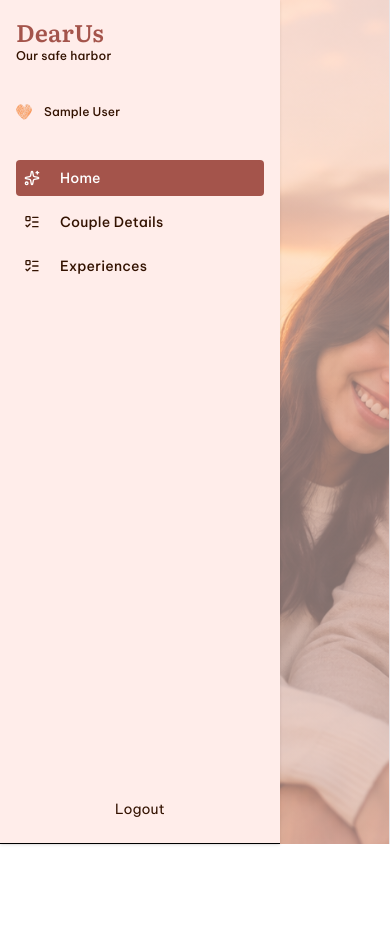
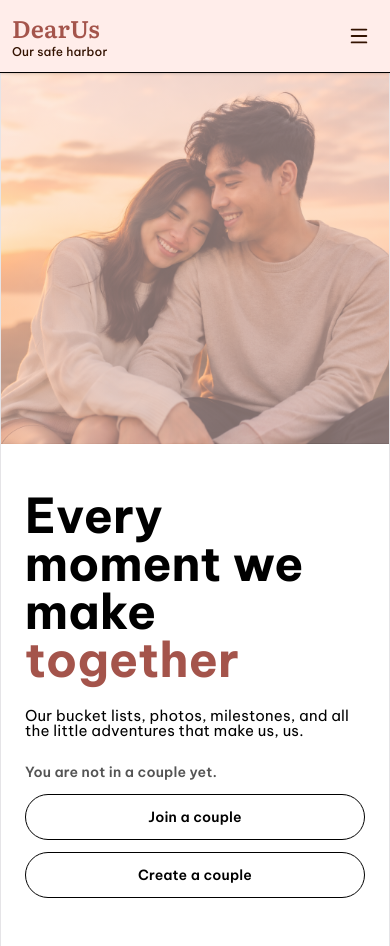
Before and after one commit to jokserpokser/dearUs-app, a React (Vite) app in the folder frontend/: page /dashboard in a window 390 px wide. Before the commit the page ends 844 px from the top, so only its background shows below. Built offline with nearby package versions, Linux system fonts and the light colour scheme; sample sign-in values are in the browser's storage; a web font is replaced by a local one.

Commit message:
feat: enhance Navbar and Dashboard layout, improve responsiveness and accessibility

```diff
--- a/frontend/src/components/Navbar.tsx
+++ b/frontend/src/components/Navbar.tsx
@@ -1,43 +1,62 @@
 import { NavLink } from "react-router-dom";
 import { useAuth } from "../context/AuthContext";
-import { Sparkles, ListTodo } from "lucide-react";
+import { Menu, Sparkles, ListTodo, X, BookHeart } from "lucide-react";
 import heartIcon from "../assets/icons/drawn-heart-icon.png";
+import { useState } from "react";
 
 export const Navbar = () => {
   const { user, logout } = useAuth();
   const homeTarget = user ? "/dashboard" : "/";
+  const [isMenuOpen, setIsMenuOpen] = useState(false);
+  const closeMenu = () => setIsMenuOpen(false);
 
   return (
     <nav
       aria-label="Main navigation"
-      className="fixed top-0 left-0 z-50 border-b bg-[#FFEDEA] border-black h-full flex flex-col p-4 w-70 gap-10 shadow-sm"
+      className="fixed left-0 top-0 z-50 flex w-full flex-col border-b border-black bg-[#FFEDEA] p-3 shadow-sm md:h-full md:w-70 md:gap-10 md:p-4"
     >
-      <div className="flex flex-col text-start">
+      <div className="flex items-center justify-between text-start md:block">
+        <div className="flex flex-col">
           <span
-          className="text-[#a4544b] font-semibold text-2xl"
+            className="text-2xl font-semibold text-[#a4544b]"
             style={{ fontFamily: "Literata" }}
           >
             DearUs
           </span>
-        <span className="text-[#331200] font-medium text-xs">
+          <span className="text-xs font-medium text-[#331200]">
             Our safe harbor
           </span>
-        <span className="flex text-[#331200] font-medium text-xs mt-10 justify-start items-center gap-1">
+        </div>
+        <button
+          type="button"
+          aria-label={
+            isMenuOpen ? "Close navigation menu" : "Open navigation menu"
+          }
+          aria-expanded={isMenuOpen}
+          className="rounded p-2 text-[#331200] md:hidden"
+          onClick={() => setIsMenuOpen((isOpen) => !isOpen)}
+        >
+          {isMenuOpen ? <X size={22} /> : <Menu size={22} />}
+        </button>
+        <span className="mt-3 hidden items-center gap-1 text-xs font-medium text-[#331200] md:mt-10 md:flex md:justify-start">
           <img
             src={heartIcon}
             alt="heart"
-            className="w-4 h-4 inline-block mr-2"
+            className="mr-2 inline-block h-4 w-4"
           />
           {user?.name}
         </span>
       </div>
 
-      <div className="flex flex-col gap-2 items-start h-full">
+      <div
+        className={`${isMenuOpen ? "flex" : "hidden"} absolute left-0 top-full w-full flex-col gap-2 border-b border-black bg-[#FFEDEA] p-3 md:static md:flex md:h-full md:w-auto md:border-0 md:bg-transparent md:p-0`}
+      >
         <NavLink
           to={homeTarget}
           aria-label="Go to home"
+          onClick={closeMenu}
           className={({ isActive }) =>
-            `flex flex-row text-[#331200] w-full font-medium text-sm hover:cursor-pointer gap-5 items-center justify-start transition-all duration-300 p-2 rounded ${
+            `flex w-full flex-row items-center justify-start gap-5 rounded p-2 text-sm font-medium text-[#331200] transition-all duration-300 hover:cursor-pointer ${
               isActive
                 ? "bg-[#A4544B] text-white"
                 : "hover:bg-[#A4544B] hover:text-white"
@@ -50,23 +69,25 @@ export const Navbar = () => {
         <NavLink
           to="/manage-couple"
           aria-label="Go to Manage Couple"
+          onClick={closeMenu}
           className={({ isActive }) =>
-            `flex flex-row text-[#331200] w-full font-medium text-sm hover:cursor-pointer gap-5 items-center justify-start transition-all duration-200 p-2 rounded ${
+            `flex w-full flex-row items-center justify-start gap-5 rounded p-2 text-sm font-medium text-[#331200] transition-all duration-200 hover:cursor-pointer ${
               isActive
                 ? "bg-[#A4544B] text-white"
                 : "hover:bg-[#A4544B] hover:text-white"
             }`
           }
         >
-          <ListTodo size={16} />
+          <BookHeart size={16} />
           Couple Details
         </NavLink>
 
         <NavLink
           to="/experiences"
           aria-label="Go to experiences"
+          onClick={closeMenu}
           className={({ isActive }) =>
-            `flex flex-row text-[#331200] w-full font-medium text-sm hover:cursor-pointer gap-5 items-center justify-start transition-all duration-200 p-2 rounded ${
+            `flex w-full flex-row items-center justify-start gap-5 rounded p-2 text-sm font-medium text-[#331200] transition-all duration-200 hover:cursor-pointer ${
               isActive
                 ? "bg-[#A4544B] text-white"
                 : "hover:bg-[#A4544B] hover:text-white"
@@ -76,13 +97,17 @@ export const Navbar = () => {
           <ListTodo size={16} />
           Experiences
         </NavLink>
-      </div>
-      <span
-        className="text-sm text-[#331200] hover:cursor-pointer hover:bg-[#A4544B] hover:text-white transition-all duration-300 p-2 rounded"
-        onClick={logout}
+        <button
+          type="button"
+          className="rounded p-2 text-left text-sm text-[#331200] transition-all duration-300 hover:cursor-pointer hover:bg-[#A4544B] hover:text-white md:mt-auto"
+          onClick={() => {
+            closeMenu();
+            logout();
+          }}
         >
           Logout
-      </span>
+        </button>
+      </div>
     </nav>
   );
 };
--- a/frontend/src/pages/Dashboard.tsx
+++ b/frontend/src/pages/Dashboard.tsx
@@ -9,9 +9,10 @@ export const Dashboard = () => {
   return (
     <>
       <Navbar />
-      <div className="min-h-screen ml-69 flex items-center bg-white overflow-y-auto">
-        <div className="flex-1 min-w-0 h-screen flex flex-col items-center text-center justify-center">
-          <div className="flex flex-col gap-6 items-center text-7xl max-w-175 w-[60%] text-start">
+      <div className="min-h-screen overflow-y-auto bg-white pt-16 md:ml-69 md:pt-0">
+        <div className="flex min-h-screen flex-col items-stretch lg:flex-row lg:items-center">
+          <div className="order-2 flex min-h-[55svh] w-full min-w-0 flex-1 flex-col items-center justify-center px-6 py-12 text-center lg:order-2 lg:h-screen lg:w-auto lg:px-0 lg:py-0">
+            <div className="flex w-full max-w-175 flex-col items-center gap-6 text-start text-5xl sm:text-6xl lg:w-[60%] lg:text-7xl">
               <span className="font-bold text-black">
                 Every moment we make{" "}
                 <span className="text-[#a4544b]">together</span>
@@ -43,7 +44,7 @@ export const Dashboard = () => {
             </div>
           </div>
           <div
-          className="flex-none w-[70%] min-w-[320px] flex flex-col justify-center h-screen z-10 items-center"
+            className="order-1 z-10 flex min-h-[45svh] w-full flex-none flex-col items-center justify-center lg:order-1 lg:h-screen lg:w-[70%]"
             style={{
               backgroundImage:
                 "linear-gradient(rgba(255, 218, 213, 0.5), rgba(255, 218, 213, 0.5)), url(/src/assets/images/CoupleBG.png)",
@@ -52,6 +53,7 @@ export const Dashboard = () => {
             }}
           ></div>
         </div>
+      </div>
     </>
   );
 };
--- a/frontend/src/pages/Experiences.tsx
+++ b/frontend/src/pages/Experiences.tsx
@@ -58,7 +58,7 @@ export const Experiences = () => {
           }}
         />
       )}
-      <div className="bg-[#fff6f4] h-screen ml-69">
+      <div className="min-h-screen bg-[#fff6f4] pt-16 md:ml-69 md:pt-0">
         <div
           className="flex flex-row bg-[#FFEDEA] text-[#a4544b] font-semibold text-xl p-4 text-left justify-between items-center px-10"
           style={{ fontFamily: "Literata" }}
--- a/frontend/src/pages/Home.tsx
+++ b/frontend/src/pages/Home.tsx
@@ -6,9 +6,9 @@ export const Home = () => {
 
   return (
     <>
-      <div className="fixed inset-0 flex items-center bg-white">
-        <div className="flex-1 min-w-0 h-full flex flex-col justify-center items-center text-center overflow-hidden">
-          <div className="flex gap-3 items-center text-7xl max-w-175 ">
+      <div className="fixed inset-0 flex flex-col items-center overflow-y-auto bg-white lg:flex-row">
+        <div className="flex min-h-[48svh] w-full min-w-0 flex-col items-center justify-center overflow-hidden px-6 py-12 text-center lg:h-full lg:w-1/2 lg:py-0">
+          <div className="flex max-w-175 items-center gap-3 text-5xl sm:text-6xl lg:text-7xl">
             <span className="font-bold text-black">
               Every moment we make{" "}
               <span className="text-[#a4544b]">together</span>
@@ -16,17 +16,14 @@ export const Home = () => {
           </div>
         </div>
 
-        <div className="flex-none w-[50%] min-w-[320px] flex flex-col justify-center h-full z-10 items-center">
-          <div className="flex flex-col gap-3 items-center">
-            <span className="mt-4 text-black text-base max-w-md text-[24.5px]">
+        <div className="z-10 flex min-h-[52svh] w-full min-w-0 flex-none flex-col items-center justify-center px-6 pb-12 lg:h-full lg:w-1/2 lg:px-8 lg:pb-0">
+          <div className="flex w-full max-w-md flex-col items-center gap-3">
+            <span className="mt-4 max-w-md text-center text-lg leading-relaxed text-black sm:text-xl lg:text-[24.5px]">
               Our bucket lists, photos, milestones, and all the little
               adventures that make us, us.
             </span>
-            <div className="flex gap-4 mt-4">
-              <CommonButton
-                text="Sign in"
-                onClick={() => navigate("/login")}
-              />
+            <div className="mt-4 flex w-full flex-col gap-3 sm:flex-row sm:gap-4">
+              <CommonButton text="Sign in" onClick={() => navigate("/login")} />
               <CommonButton
                 text="Create an account"
                 onClick={() => navigate("/register")}
--- a/frontend/src/pages/ManageCouple.tsx
+++ b/frontend/src/pages/ManageCouple.tsx
@@ -58,7 +58,7 @@ export const ManageCouple = () => {
     return (
       <>
         <Navbar />
-        <div className="min-h-screen ml-69 flex items-center justify-center bg-[#fff6d2]">
+        <div className="min-h-screen flex items-center justify-center bg-[#fff6d2] pt-16 md:ml-69 md:pt-0">
           <div className="text-center">
             <p className="text-lg text-[#545454]">Loading couple details...</p>
           </div>
@@ -71,7 +71,7 @@ export const ManageCouple = () => {
     return (
       <>
         <Navbar />
-        <div className="min-h-screen ml-69 flex items-center justify-center bg-[#fff6d2]">
+        <div className="min-h-screen flex items-center justify-center bg-[#fff6d2] pt-16 md:ml-69 md:pt-0">
           <div className="text-center">
             <p className="text-lg text-red-500 mb-4">{error}</p>
             <button
@@ -99,7 +99,7 @@ export const ManageCouple = () => {
   return (
     <>
       <Navbar />
-      <div className="min-h-screen bg-[#fff6d2] ml-69">
+      <div className="min-h-screen bg-[#fff6d2] pt-16 md:ml-69 md:pt-0">
         <div className="mb-12 mt-20 max-w-2xl mx-auto">
           <h1 className="text-[#693B20] font-semibold text-left">
             Manage Couple
```
Lines whose indentation alone changed are shown as unchanged.
